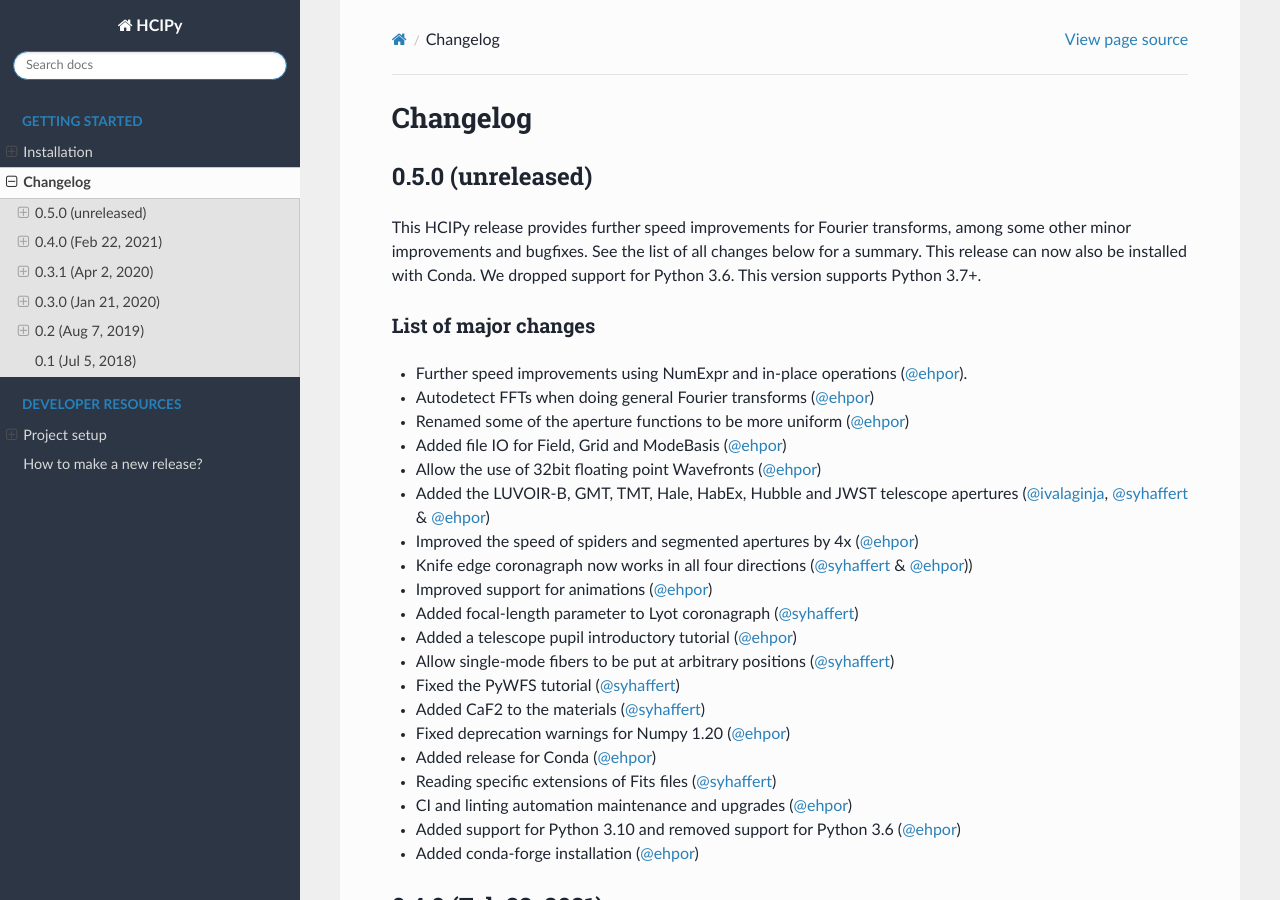
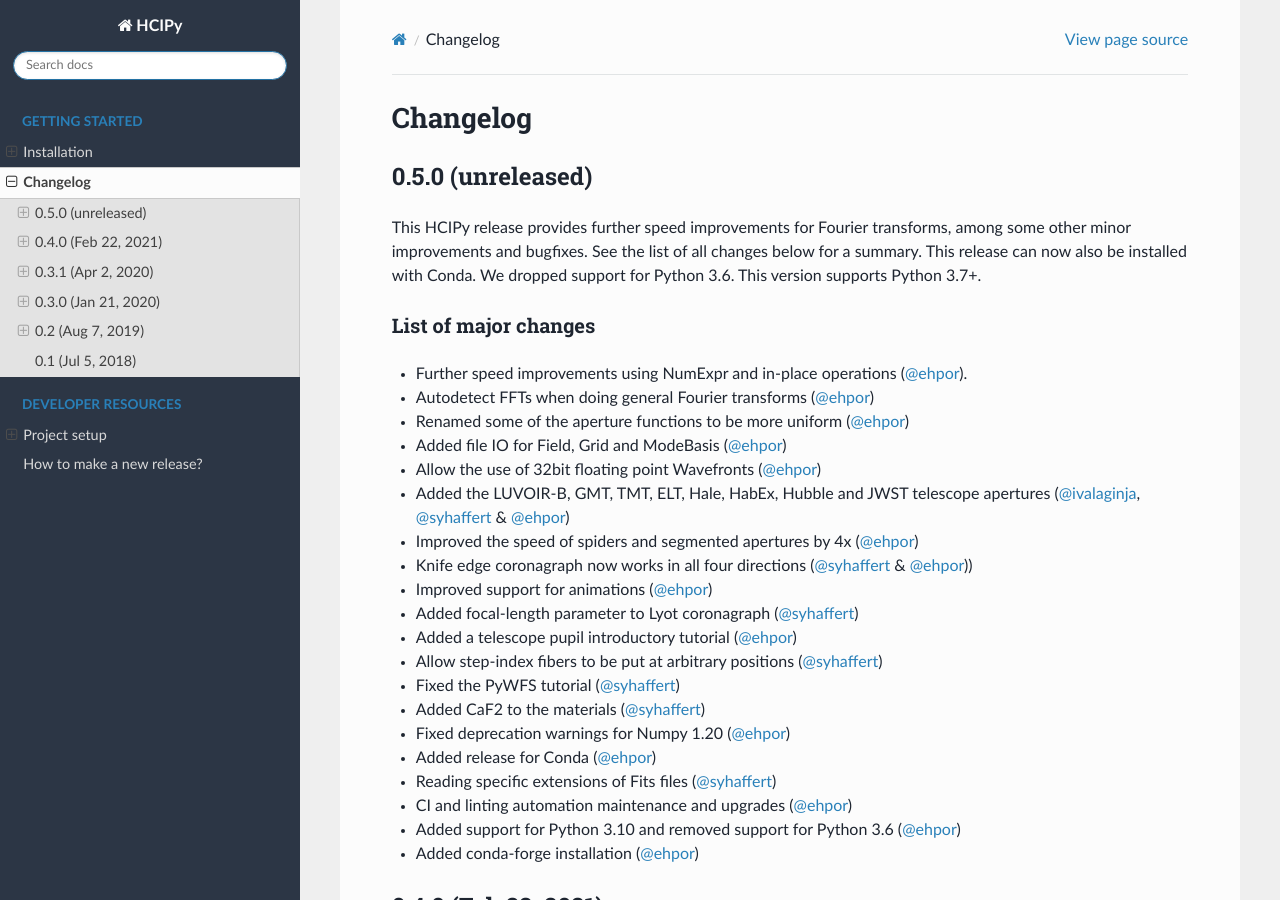
Before and after one commit to ehpor/hcipy, a Sphinx documentation site: the page built from doc/changelog.rst, in a window 1280 px wide and 900 px high. Built offline with Sphinx 7.4.7 and the Read the Docs theme 2.0.0, drawn with Linux system fonts in a browser that asks for light colours; pages that are not in the unit, such as notebooks, are missing from menus; the version number could not be read and is left out.

Commit message:
Add ELT aperture and fix fiber type in release notes.

```diff
--- a/doc/changelog.rst
+++ b/doc/changelog.rst
@@ -14,13 +14,13 @@
 * Renamed some of the aperture functions to be more uniform (`@ehpor <https://github.com/ehpor>`__)
 * Added file IO for Field, Grid and ModeBasis (`@ehpor <https://github.com/ehpor>`__)
 * Allow the use of 32bit floating point Wavefronts (`@ehpor <https://github.com/ehpor>`__)
-* Added the LUVOIR-B, GMT, TMT, Hale, HabEx, Hubble and JWST telescope apertures (`@ivalaginja <https://github.com/ivalaginja>`__, `@syhaffert <https://github.com/syhaffert>`__ & `@ehpor <https://github.com/ehpor>`__)
+* Added the LUVOIR-B, GMT, TMT, ELT, Hale, HabEx, Hubble and JWST telescope apertures (`@ivalaginja <https://github.com/ivalaginja>`__, `@syhaffert <https://github.com/syhaffert>`__ & `@ehpor <https://github.com/ehpor>`__)
 * Improved the speed of spiders and segmented apertures by 4x (`@ehpor <https://github.com/ehpor>`__)
 * Knife edge coronagraph now works in all four directions (`@syhaffert <https://github.com/syhaffert>`__ & `@ehpor <https://github.com/ehpor>`__))
 * Improved support for animations (`@ehpor <https://github.com/ehpor>`__)
 * Added focal-length parameter to Lyot coronagraph (`@syhaffert <https://github.com/syhaffert>`__)
 * Added a telescope pupil introductory tutorial (`@ehpor <https://github.com/ehpor>`__)
-* Allow single-mode fibers to be put at arbitrary positions (`@syhaffert <https://github.com/syhaffert>`__)
+* Allow step-index fibers to be put at arbitrary positions (`@syhaffert <https://github.com/syhaffert>`__)
 * Fixed the PyWFS tutorial (`@syhaffert <https://github.com/syhaffert>`__)
 * Added CaF2 to the materials (`@syhaffert <https://github.com/syhaffert>`__)
 * Fixed deprecation warnings for Numpy 1.20 (`@ehpor <https://github.com/ehpor>`__)
```
